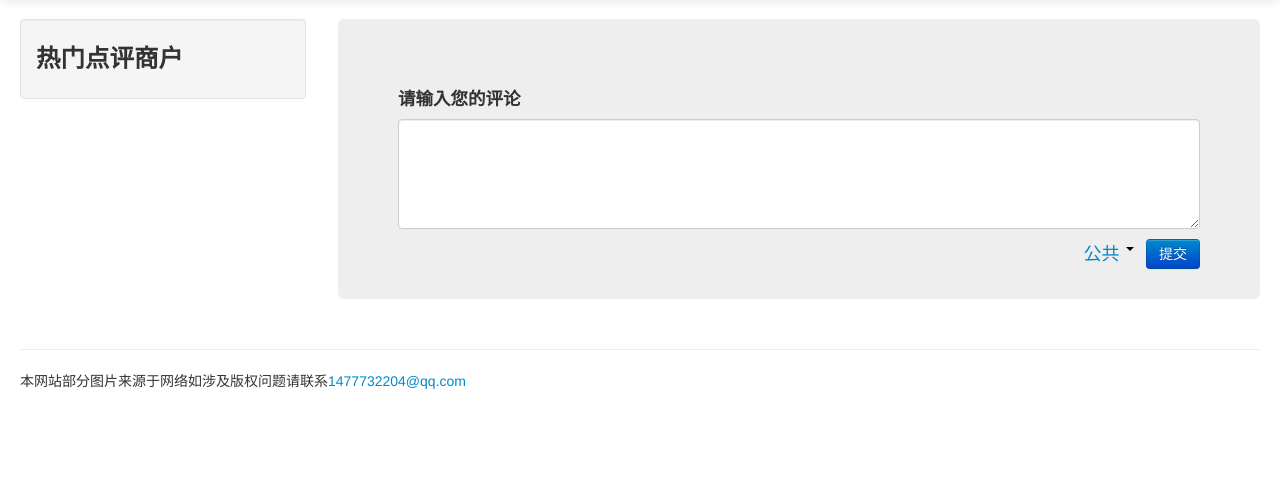
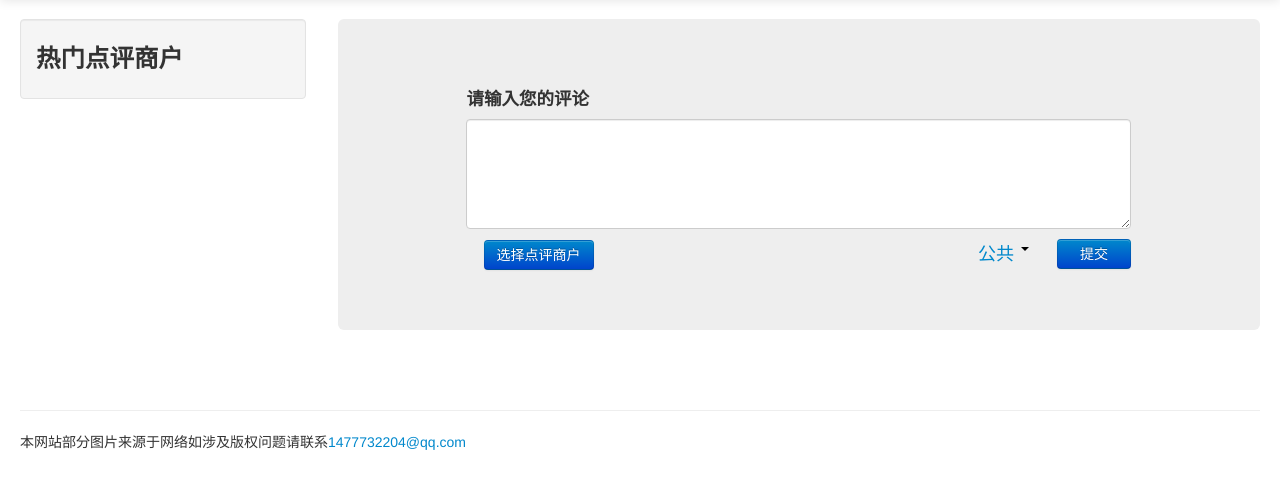
Before and after one commit to hellosysucas/SmallTalk, a Django app: page /friends/ in a window 1280 px wide. Shown: the part 41-530 px from the top of the page. Run offline with Django 3.2, Linux system fonts and the light colour scheme; parts of the project's set-up code (start-up, migrations or seed data) failed here and were passed over; some libraries are stand-ins or nearby versions.

Commit message:
1.在首页的点评发表框下方添加“选择点评商户”按钮 2.将高亮黄色改成高亮灰色

```diff
--- a/mytalk/static/mytalk/js/friends.js
+++ b/mytalk/static/mytalk/js/friends.js
@@ -4,7 +4,7 @@ var oldStore = "";
 $(function(){
     if ($("#myself").html()){
         myself = nowFriend = $("#myself").html();
-        $("#myself").css("background-color","yellow");
+        $("#myself").css("background-color","#eeeeee");
         getUserCommentMessage(myself);
     }
 })
@@ -23,10 +23,10 @@ function showMessage(event){
         $("#myself").css("background-color","");
     friend = event.id;
 
-    $("#"+friend).css("background-color","yellow");
+    $("#"+friend).css("background-color","#eeeeee");
 
     if (friend == myself)
-        $("#myself").css("background-color","yellow");
+        $("#myself").css("background-color","#eeeeee");
     nowFriend = friend;
 
     getUserCommentMessage(friend);
@@ -43,7 +43,7 @@ function deleteFriend(){
 function showStoreMessage(event){
     id = event.id;
 
-    $("#"+id).css("background-color","yellow");
+    $("#"+id).css("background-color","#eeeeee");
     $("#"+nowFriend).css("background-color","");
     if (nowFriend == myself)
         $("#myself").css("background-color","");
--- a/mytalk/templates/mytalk/index.html
+++ b/mytalk/templates/mytalk/index.html
@@ -32,6 +32,7 @@
         <!-- 固定布局 -->
 		<div class="container-fluid">
 			<div class="row-fluid">
+				<!-- 侧边栏 -->
 				<div class="span3">
 					<div class="well sidebar-nav">
 						<ul class="nav nav-list">
@@ -49,17 +50,58 @@
 						{% include "mytalk/friendsList.html" %}
 					</div>
                     {% endifnotequal %}
-
 				</div>
+				<!-- 主栏 -->
 				<div class="span9">
-					<!-- 点评发表框 -->
-					<div class="hero-unit">
+					<div class="span12">
+						<!-- 点评 -->
+						<div class="span12 hero-unit">
+							<div class="span10 offset1">
+								<!-- 点评输入框 -->
 								<h4>请输入您的评论</h4>
 								<textarea class="span12" rows="5"> </textarea>
+								<!-- 选择点评商户	-->
+					            <div class="span3">
+									<a href="#myModal" role="button" class="btn btn-primary" data-toggle="modal">选择点评商户</a>
 
+									<!-- Modal -->
+									<div id="myModal" class="modal hide fade" tabindex="-1" role="dialog" aria-labelledby="myModalLabel" aria-hidden="true">
+										<div class="modal-header">
+											<button type="button" class="close" data-dismiss="modal" aria-hidden="true">
+												×
+											</button>
+											<h3 id="myModalLabel">商户列表</h3>
+										</div>
+										<div class="modal-body">
+											<ul class="nav nav-list">
+												<li>
+													<a tabindex="-1" href="#">商户1</a>
+												</li>
+												<li>
+													<a tabindex="-1" href="#">商户1</a>
+												</li>
+												<li>
+													<a tabindex="-1" href="#">商户1</a>
+												</li>
+												<li>
+													<a tabindex="-1" href="#">商户1</a>
+												</li>
+											</ul>
+										</div>
+										<div class="modal-footer">
+											<button class="btn" data-dismiss="modal" aria-hidden="true">
+												关闭
+											</button>
+											<button class="btn btn-primary">
+												确定
+											</button>
+										</div>
+									</div>
+								</div>
+								<!-- 输入点评 -->
+								<div class="span3 pull-right">
 									<!-- 点评可见性 -->
-						<div class="span2 pull-right">
-							<div class="span6 dropdown pull-left">
+									<div class="span6 dropdown">
 										<a class="dropdown-toggle" data-toggle="dropdown" href="#"> 公共 <b class="caret"> </b> </a>
 										<ul class="dropdown-menu" role="menu" aria-labelledby="dLabel">
 											<li>
@@ -68,12 +110,14 @@
 										</ul>
 									</div>
 
-							<button type="submit" class=" btn btn-primary pull-right">
+									<button type="submit" class="span6 btn btn-primary">
 										提交
 									</button>
 								</div>
 							</div>
-					<div id="showComments">
+						</div>
+					</div>
+					<div class="span12" id="showComments">
 							<!--显示商店和评论-->
 					</div>
 				</div>
--- a/mytalk/views.py
+++ b/mytalk/views.py
@@ -51,27 +51,27 @@ def getFriendsList(uid):
 
 #获得某个人的所有评论过的商店的所有评论
 def getUserComments(uid):
-    comment1 = ["good","very good","not bad"]
+    comment1 = ["good","very good","not bad","4"]
     store1 = {"name":"store1","place":"guang zhou","comment":comment1}
 
-    comment2 = ["bad","very bad","so bad"]
+    comment2 = ["bad","very bad","so bad","4"]
     store2 = {"name":"store2","place":"shang hai","comment":comment2}
     talk = [store1,store2]
     return talk
 
 #获取热门商店,以及评论
 def getHostStore():
-    comment1 = ["good","very good","not bad"]
+    comment1 = ["good","very good","not bad","4"]
     store1 = {"name":"store1","place":"guang zhou","comment":comment1}
 
-    comment2 = ["bad","very bad","so bad"]
+    comment2 = ["bad","very bad","so bad","4"]
     store2 = {"name":"store2","place":"shang hai","comment":comment2}
     talk = [store1,store2]
     return talk
 
 #获得某一个商店的所有评论信息,store 为商店名,最后返回一个只有一个元素的数组,方便函数重用
 def getTheStoreMessage(store):
-    comment1 = ["good","very good","not bad"]
+    comment1 = ["good","very good","not bad","4"]
     theStore = {"name":store,"place":"guang zhou","comment":comment1}
 
     talk = [theStore]
```
Also changed, not shown: mytalk/templates/mytalk/showUserComments.html (indentation only). Lines whose indentation alone changed are shown as unchanged.
